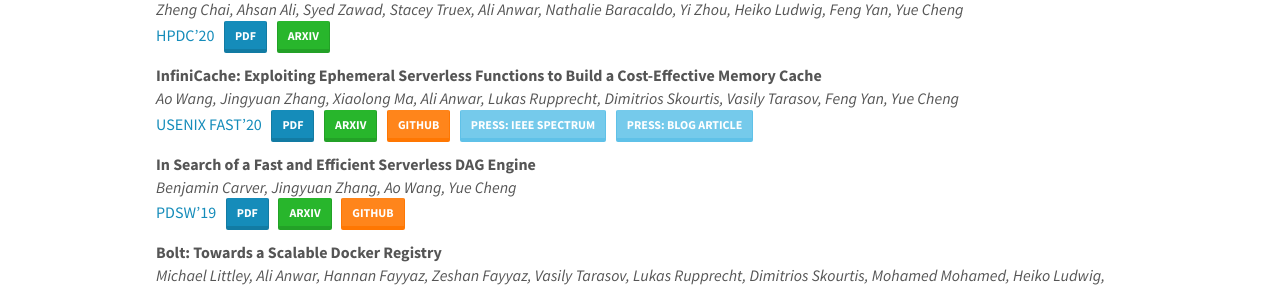
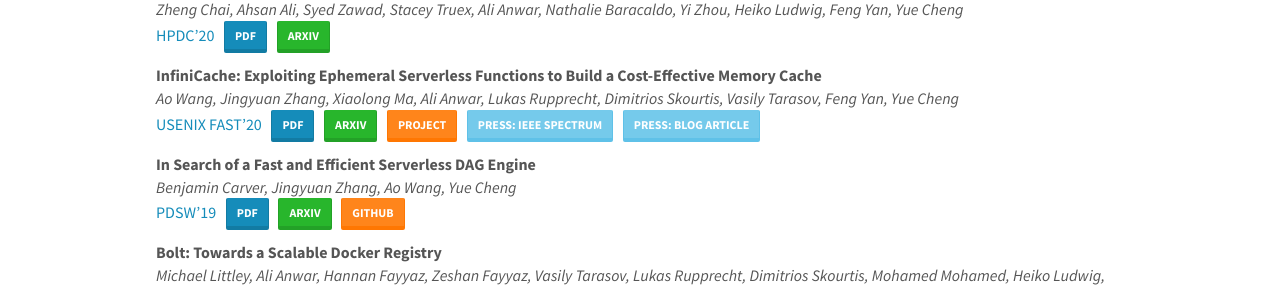
Before and after one commit to mason-leap-lab/mason-leap-lab.github.io, a Jekyll site: the page built from _pages/publications.md, in a window 1280 px wide and 900 px high, scrolled down 1583 px. Shown: the part 143-433 px from the top of the window. Built offline with Jekyll 4.4.1, drawn with Linux system fonts in a browser that asks for light colours; nearby versions of some CDN libraries; comment, search, counter and statistics services are not loaded.

Commit message:
added project URL

```diff
--- a/_data/publist.yml
+++ b/_data/publist.yml
@@ -43,8 +43,8 @@ balancing the risk of losing cached state and performance."
     display: arXiv
   has_src: 1
   src:
-    url: https://github.com/mason-leap-lab/infinicache
-    display: GitHub
+    url: https://mason-leap-lab.github.io/infinicache/
+    display: Project
   has_medium: 1
   medium:
     url: https://spectrum.ieee.org/tech-talk/computing/networks/pay-cloud-services-data-tool-news
```
